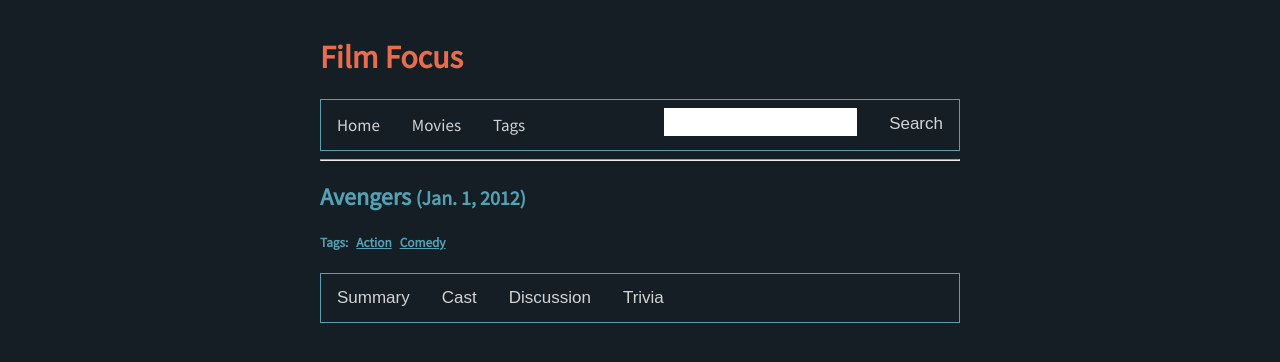
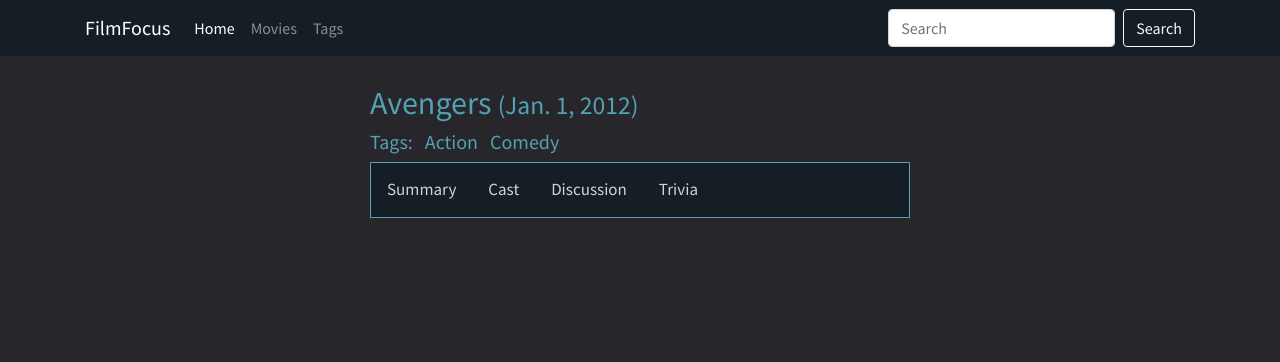
Before and after one commit to mordanc/MovieDB, a Django app: page /movies/1/ in a window 1280 px wide. Shown: the top 362 px of the page. Run offline with Django 3.2, Linux system fonts and the light colour scheme; data comes from the database, SQL or seed files in the repository; some libraries are stand-ins or nearby versions.

Commit message:
Added Bootstrap styling to buttons and grid layout

```diff
--- a/movies/static/movies/stylesheet.css
+++ b/movies/static/movies/stylesheet.css
@@ -6,16 +6,28 @@
 }
 body {
     font-family: 'Source Sans Pro', sans-serif;
-    background-color: #141e24;
+    background-color: #26262B;
     color: #53a1b3;
+    /*
     max-width: 40em;
     margin: 0 auto;
-    padding: 1em;
+    */
+    padding-top: 60px;
 }
-.sticky {
-    position: fixed;
-    top: 0;
+
+a:link {
+    color: #53a1b3;
 }
+a:visited {
+    color: #53a1b3;
+}
+a:hover {
+    color: white;
+}
+a:active {
+    color: white;
+}
+/*
 #navbar-fixed {
 
     overflow: hidden;
@@ -52,22 +64,7 @@ body {
 #navbar-fixed a:hover {
     background-color: #53a1b3;;
 }
-a:link {
-    color: #53a1b3;
-}
-a:visited {
-    color: #53a1b3;
-}
-a:hover {
-    color: white;
-}
-a:active {
-    color: white;
-}
 
-li {
-    list-style-type:circle;
-}
 
 .item-a {
     grid-area: header;
@@ -92,9 +89,6 @@ li {
         "sidebar main main . "
         "footer footer footer foooter";
 }
-
-
-
 
 .web-name {
     color: #e96c4c;
--- a/movies/templates/movies/movie_detail.html
+++ b/movies/templates/movies/movie_detail.html
@@ -4,29 +4,39 @@
 <head>
     <title>Film Focus</title>
     <meta charset="utf-8">
+
+    <link rel="stylesheet" href="https://stackpath.bootstrapcdn.com/bootstrap/4.2.1/css/bootstrap.min.css"
+        integrity="sha384-GJzZqFGwb1QTTN6wy59ffF1BuGJpLSa9DkKMp0DgiMDm4iYMj70gZWKYbI706tWS" crossorigin="anonymous">
     <link href="https://fonts.googleapis.com/css?family=Source+Sans+Pro" rel="stylesheet">
     <link href="{% static 'movies/stylesheet.css' %}" rel="stylesheet" type="text/css">
 
 </head>
+
 <body>
     <header>
-        <h1 class="web-name">Film Focus</h1>
+        <nav class="navbar fixed-top navbar-expand-lg navbar-dark" style="background-color: #141e24;">
+            <div class="container">
+                <a href="{% url 'movies:movie_index' %}" class="navbar-brand">FilmFocus</a>
+                <button class="navbar-toggler" type="button" data-toggle="collapse" data-target="#navbarNav"><span class="navbar-toggler-icon"></span></button>
+                <div class="collapse navbar-collapse" id="navbarNav">
+                    <ul class="navbar-nav">
+                        <li class="nav-item active"><a href="{% url 'movies:movie_index' %}" class="nav-link">Home</a></li>
+                        <li class="nav-item"><a href="{% url 'movies:movie_index' %}" class="nav-link">Movies</a></li>
+                        <li class="nav-item"><a href="{% url 'movies:tag_index' %}" class="nav-link">Tags</a></li>
+                    </ul>
+                </div>
+                    <form class="form-inline">
+                        <input class="form-control mr-sm-2" type="search" placeholder="Search" aria-label="Search">
+                        <button class="btn btn-outline-light my-2 my-sm-0" type="submit">Search</button>
+                    </form>
+            </div>
+        </nav>
     </header>
+    <br>
 
-    <div id="navbar-fixed">
-        <a href="{% url 'movies:movie_index' %}">Home</a> &nbsp;
-        <a href="{% url 'movies:movie_index' %}">Movies</a> &nbsp;
-        <a href="{% url 'movies:tag_index' %}">Tags</a> &nbsp;
-        <button style="float: right;">Search</button>
-        <input type="text" style="float: right;
-            padding: 6px;
-            border: none;
-            margin-top: 8px;
-            margin-right: 16px;
-            font-size: 14px;">
-    </div>
-    <hr>
-
+    <div class="container">
+       <div class="row justify-content-center">
+            <div class="col-sm-6">
                 <div id="title">
                     <h2>{{ movie.movie_title }} <small>({{ movie.release_date }})</small></h2>
                     <h5>Tags: &nbsp; {% for tag in movie.tag_set.all %} <a href="{% url 'movies:tag_detail' tag.id %}">{{ tag.tag_name }}</a> &nbsp; {% endfor %}</h5>
@@ -65,6 +75,9 @@
                     <h3>Trivia</h3>
                     <p>This is some movie trivia</p>
                 </div>
+            </div>
+       </div>
+    </div>
 
 
     <script src="{% static 'movies/functions.js' %}"></script>
```
Also changed, not shown: movies/templates/movies/movie_index.html (+46 -22 lines), movies/templates/movies/tag_detail.html (+28 -23 lines), movies/templates/movies/tag_index.html (+24 -18 lines), movies/templates/movies/index.html (added). Lines whose indentation alone changed are shown as unchanged.
